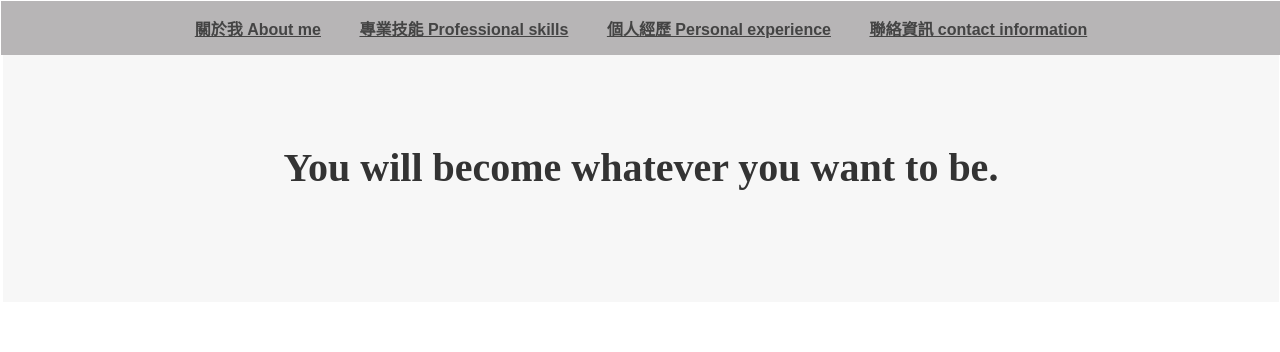
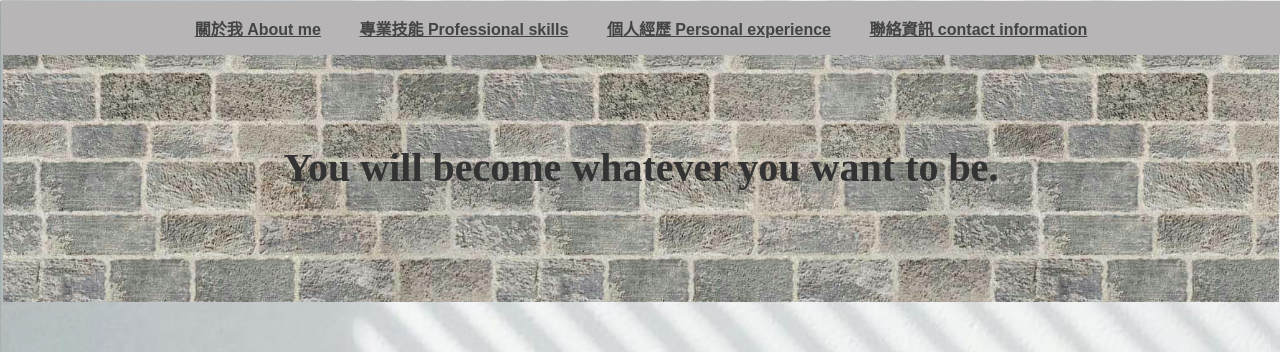
Before and after one commit to enduozhuo-arch/enduo.github.io, a plain HTML site: page index.html in a window 1280 px wide. Shown: the top 352 px of the page. Drawn offline with Linux system fonts and the light colour scheme.

Commit message:
Update image paths and adjust styles in index.css

```diff
--- a/index.css
+++ b/index.css
@@ -1,6 +1,6 @@
 body{
     /*背景圖*/
-    background-image:url("background-image.jpg") ;
+    background-image:url("image/background-image.jpg") ;
     background-size: cover;
     margin:0px;
 }
@@ -14,7 +14,7 @@ body{
 }
 
 header{
-    background-image: url("pexels-pixabay-220182.jpg");
+    background-image: url("image/pexels-pixabay-220182.jpg");
     background-size: cover;
     background-attachment: fixed; /* 讓圖片固定在視窗中，捲動頁面時 header 圖片看起來不會移動 */
     background-position: center center; /* 設定圖片的起始位置，這裡設為置中 */
```
